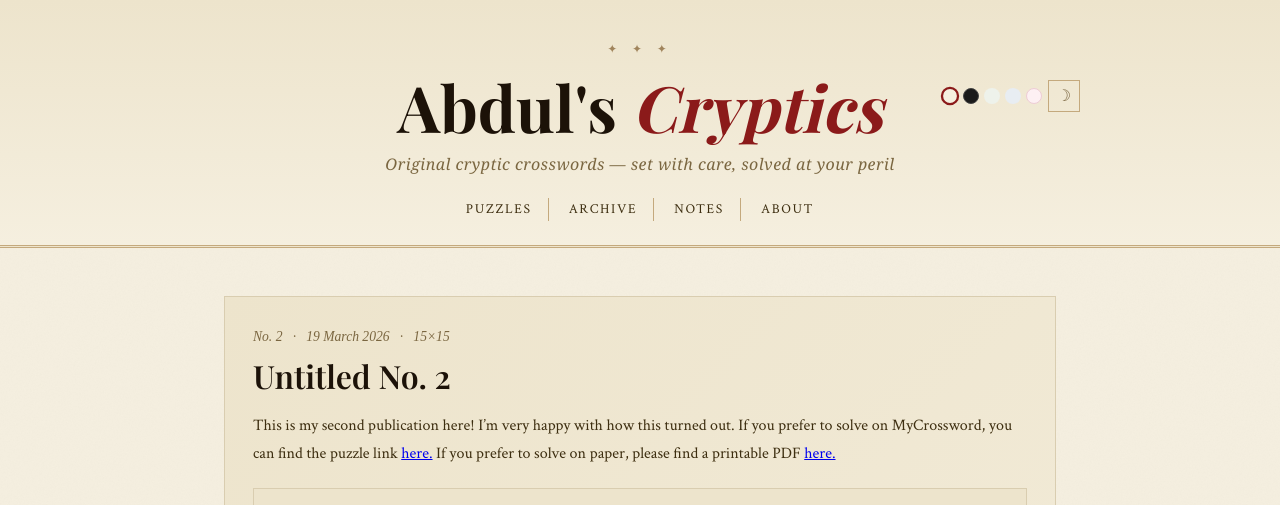
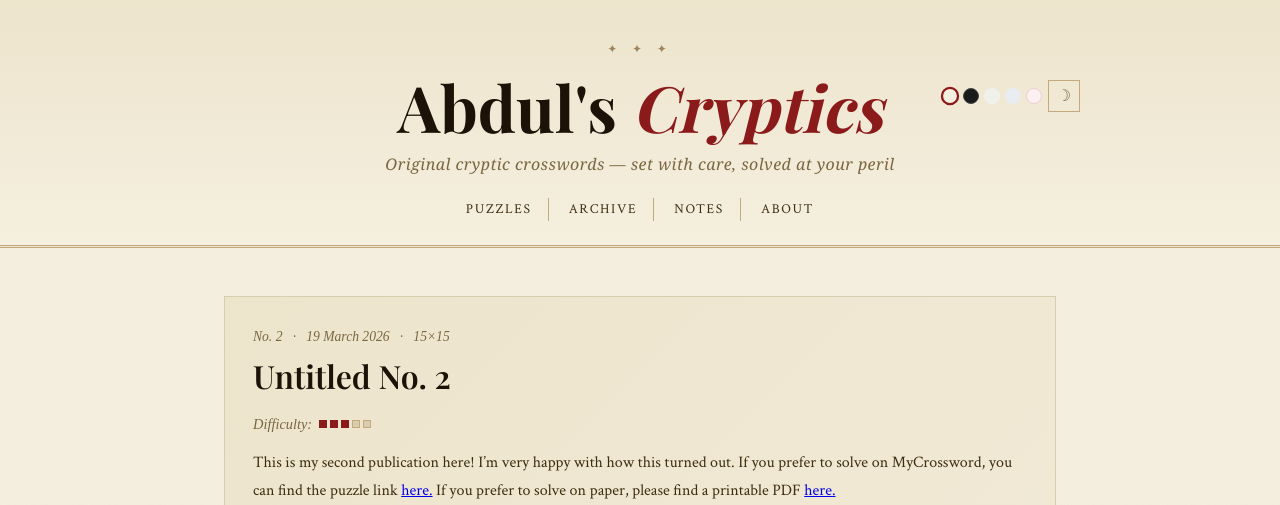
Before and after one commit to abdulkhaleddd/abdulkhaleddd.github.io, a Jekyll site: the page built from _puzzles/puzzle-002.md, in a window 1280 px wide and 900 px high, cut to the strip 0-505 px from the top of the window. Built offline with Jekyll 4.4.1, drawn with Linux system fonts in a browser that asks for light colours; some web fonts are replaced.

Commit message:
Update puzzle.html

```diff
--- a/_layouts/puzzle.html
+++ b/_layouts/puzzle.html
@@ -7,11 +7,22 @@ layout: default
     No. {{ page.number }} &ensp;·&ensp; {{ page.date | date: "%d %B %Y" }} &ensp;·&ensp; {{ page.grid_size | default: "15×15" }}
   </div>
   <h1 class="post-title">{{ page.title }}</h1>
-{% if page.difficulty_pips %}
+{% if page.difficulty %}
 <div class="difficulty-row">
   Difficulty:
   <span class="difficulty">
-    {{ page.difficulty_pips }}
+    {% assign full = page.difficulty | floor %}
+    {% assign half_pip = full | plus: 1 %}
+    {% assign diff_str = page.difficulty | append: "" %}
+    {% for i in (1..5) %}
+      {% if i <= full %}
+        <span class="pip filled"></span>
+      {% elsif diff_str contains "." and i == half_pip %}
+        <span class="pip half"></span>
+      {% else %}
+        <span class="pip"></span>
+      {% endif %}
+    {% endfor %}
   </span>
 </div>
 {% endif %}
```
